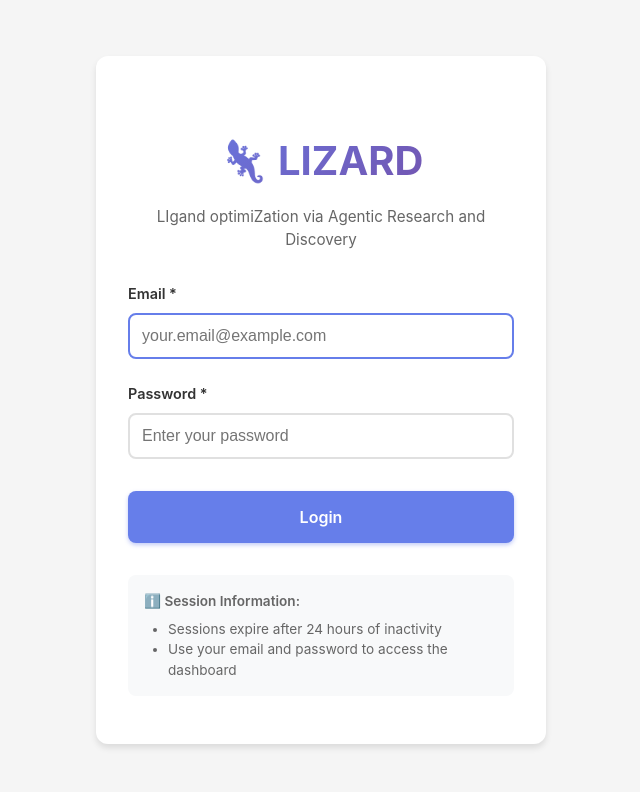
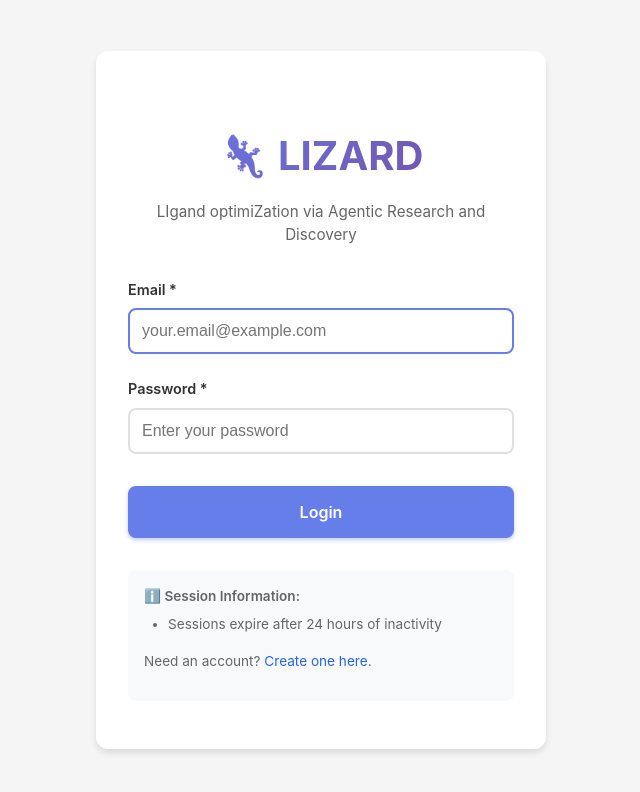
Before and after one commit to molecularmodelinglab/SABLE, a React (Vite) app in the folder ui/: page /login in a window 1280 px wide. Shown: the top 792 px of the page, without its empty margins (319-959 px from the left). Built offline with nearby package versions, Linux system fonts and the light colour scheme; no server answers.

Commit message:
Updated login page

```diff
--- a/ui/src/pages/LoginPage.tsx
+++ b/ui/src/pages/LoginPage.tsx
@@ -1,5 +1,5 @@
 import { useState, useEffect } from 'react'
-import { useNavigate } from 'react-router-dom'
+import { Link, useNavigate } from 'react-router-dom'
 import { login, getAccessToken } from '../api'
 import '../index.css'
 
@@ -218,8 +218,10 @@ export function LoginPage() {
           </p>
           <ul style={{ margin: 0, paddingLeft: '1.5rem' }}>
             <li>Sessions expire after 24 hours of inactivity</li>
-            <li>Use your email and password to access the dashboard</li>
           </ul>
+          <p style={{ marginTop: '1rem', fontSize: '0.85rem' }}>
+            Need an account? <Link to="/register">Create one here</Link>.
+          </p>
         </div>
       </div>
 
```
